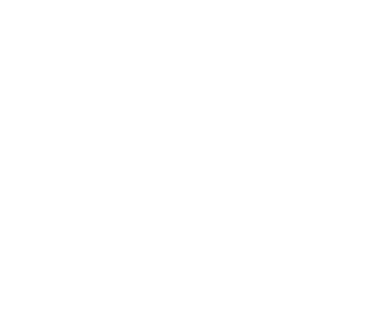
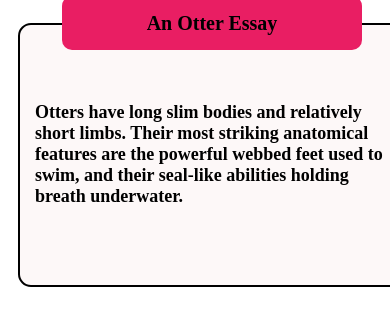
Before and after one commit to Nkemn1/css_assignment, a plain HTML site: page ex1.html in a window 390 px wide. Drawn offline with Linux system fonts and the light colour scheme.

Commit message:
Added content to the page

```diff
--- a/ex1.css
+++ b/ex1.css
@@ -1,19 +1,21 @@
-<style>
-  .essay-container {
+.essay-container {
     max-width: 407px;
     padding-top: 29px;
     font-family: "Calisto MT", serif;
   }
+
   @media (max-width: 991px) {
     .essay-container {
       padding: 20px 15px;
     }
   }
+
   @media (max-width: 640px) {
     .essay-container {
       padding: 15px 10px;
     }
   }
+
   .essay-card {
     border-radius: 13px;
     background-color: rgb(253, 248, 248);
@@ -23,11 +25,13 @@
     flex-direction: column;
     width: 100%;
   }
+
   @media (max-width: 640px) {
     .essay-card {
       padding: 0 15px 60px;
     }
   }
+
   .essay-title {
     color: rgb(0, 0, 0);
     font-size: 24px;
@@ -36,3 +40,42 @@
     line-height: 1.2;
     background-color: #e91e63;
     border-radius: 10px;
+    margin-top: -29px;
+    padding: 25px 60px;
+    position: relative;
+    width: 280px;
+    align-self: center;
+    z-index: 1;
+  }
+
+  @media (max-width: 991px) {
+    .essay-title {
+      font-size: 22px;
+      width: 260px;
+      padding: 20px 40px;
+    }
+  }
+
+  @media (max-width: 640px) {
+    .essay-title {
+      font-size: 20px;
+      width: 240px;
+      padding: 15px 30px;
+    }
+  }
+
+  .essay-content {
+    color: rgb(0, 0, 0);
+    font-size: 20px;
+    line-height: 23px;
+    font-weight: 700;
+    margin-top: 45px;
+  }
+
+  @media (max-width: 640px) {
+    .essay-content {
+      font-size: 18px;
+      line-height: 21px;
+      margin-top: 35px;
+    }
+  }
--- a/ex1.html
+++ b/ex1.html
@@ -6,6 +6,19 @@
     <title>CSS Exercise</title>
 </head>
 <body>
-
+<link
+  href="../css_assignment/ex1.css"
+  rel="stylesheet"
+/>
+<div class="essay-container">
+  <div class="essay-card">
+    <h2 class="essay-title">An Otter Essay</h2>
+    <p class="essay-content">
+      Otters have long slim bodies and relatively short limbs. Their most
+      striking anatomical features are the powerful webbed feet used to swim,
+      and their seal-like abilities holding breath underwater.
+    </p>
+  </div>
+</div>
 </body>
 </html>
```
